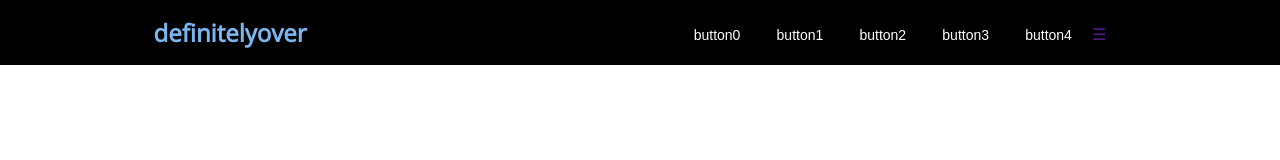
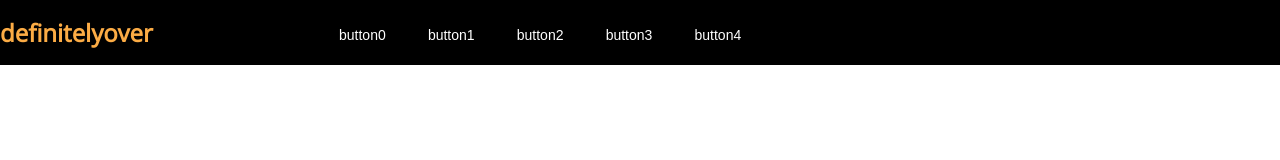
Before and after one commit to LuckyTny/do_web, a plain HTML site: page index.html in a window 1280 px wide. Drawn offline with nearby package versions, Linux system fonts and the light colour scheme.

Commit message:
Flex direction

```diff
--- a/style.css
+++ b/style.css
@@ -3,9 +3,6 @@
     padding: 0;
 }
 
-a{
-    text-decoration: none;
-}
 li {
     list-style: none;
 }
@@ -21,28 +18,22 @@ header {
     background: #000;
 }
 
-nav {
-    display: flex;
-    margin-top: 5px;
-    margin-left: 29%;
-}
-
 .header-logo {
-    color: #7bb6f1;
+    flex: 1 0 0;
+    color: #fcac45;
     font-weight: 800;
     font-size: 24px;
-    margin-left: 12%;
     cursor: pointer;
 }
 
 nav {
-    align-items: center;
-    margin-left: 29%;
+    flex: 3 0 0;
+    margin-top: 5px;
 }
 
 .topnav button{
     background: none;
-    border: none;
+    border: 3px solid #000;
     color: #fff;
     text-align: center;
     padding: 12px 16px;
@@ -52,5 +43,8 @@ nav {
 
 .topnav button:hover {
     border-bottom: 2px solid #fcac45;
+}
 
+.topnav .icon{
+    display: none;
 }
```
